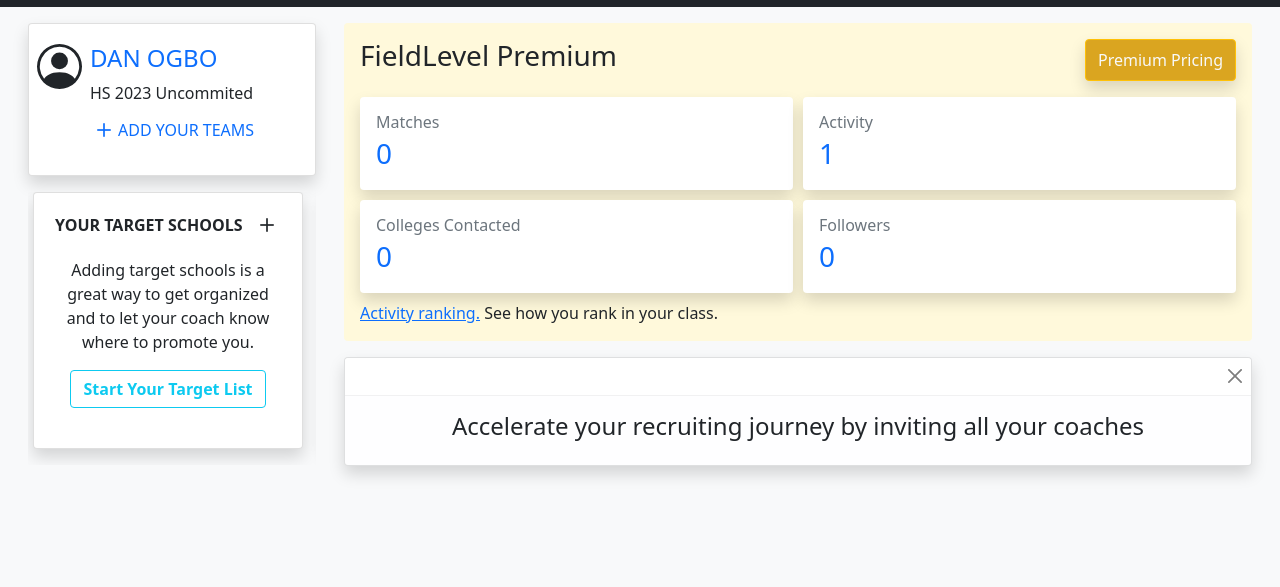
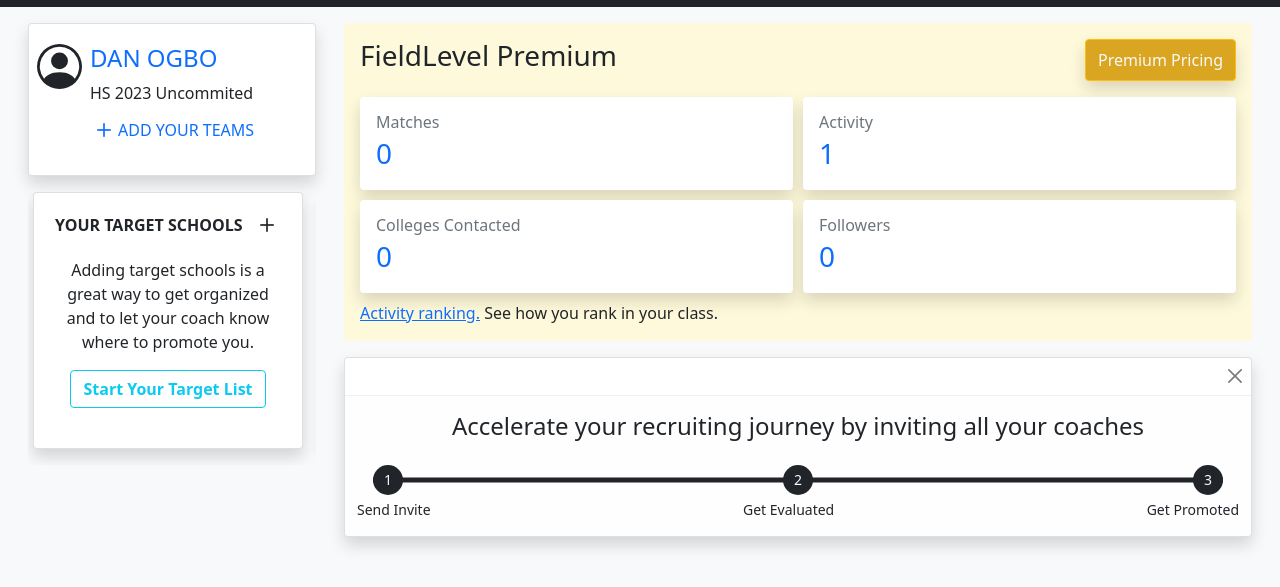
Before and after one commit to KingBogo303/athlete, a plain HTML site: page index.html in a window 1280 px wide. Shown: the part 71-658 px from the top of the page. Drawn offline with nearby package versions, Linux system fonts and the light colour scheme.

Commit message:
added number line

```diff
--- a/index.css
+++ b/index.css
@@ -7,6 +7,8 @@
 :root {
   --light-yellow: #fff9db;
   --light-yellow-2: #ffe066;
+  --black: #212529;
+  --white: #f8f9fa;
 }
 
 .bg-yell-1 {
@@ -19,7 +21,37 @@
   display: grid;
   gap: 10px;
   grid-template-columns: repeat(4, 1fr);
-  /* grid-template-columns: repeat(auto-fit, minmax(180px, 200px)); */
+}
+.numLine,
+.numText {
+  position: relative;
+  width: 100%;
+  display: flex;
+  justify-content: space-between;
+  text-align: center;
+}
+.numLine::after {
+  position: absolute;
+  content: "";
+  width: 100%;
+  height: 5px;
+  background-color: var(--black);
+  top: 50%;
+  transform: translateY(-50%);
+  /* z-index: ; */
+}
+.numLine span {
+  z-index: 99;
+  width: 30px;
+  color: var(--white);
+  font-weight: 500;
+  display: flex;
+  justify-content: center;
+  align-items: center;
+  border: none;
+  height: 30px;
+  border-radius: 50%;
+  background-color: var(--black);
 }
 
 @media (max-device-width: 1120px) {
--- a/index.html
+++ b/index.html
@@ -344,9 +344,6 @@
             animation="true"
           >
             <div class="toast-header">
-              <!-- <img src="..." class="rounded me-2" alt="..." />
-              <strong class="me-auto">Bootstrap</strong>
-              <small>11 mins ago</small> -->
               <button
                 type="button"
                 class="btn-close ms-auto"
@@ -355,9 +352,23 @@
               ></button>
             </div>
             <div class="toast-body py-3 text-center">
-              <h4>
+              <h4 class="mb-4">
                 Accelerate your recruiting journey by inviting all your coaches
               </h4>
+              <div>
+                <div class="px-3">
+                  <div class="numLine mb-1">
+                    <span>1</span>
+                    <span>2</span>
+                    <span>3</span>
+                  </div>
+                </div>
+                <div class="numText text-center">
+                  <span>Send Invite</span>
+                  <span>Get Evaluated</span>
+                  <span>Get Promoted</span>
+                </div>
+              </div>
             </div>
           </div>
         </article>
```
